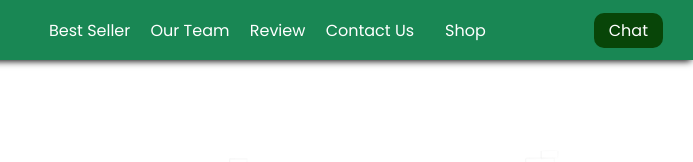
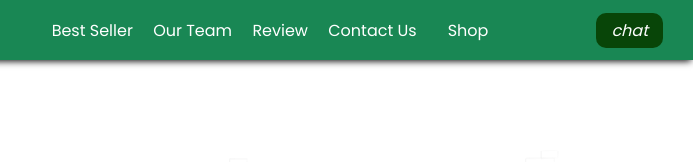
Before and after one commit to ekas19/kopi-kuy, a plain HTML site: page index.html in a window 1280 px wide. Shown: the top 162 px of the page, 587-1280 px from the left. Drawn offline with Linux system fonts and the light colour scheme.

Commit message:
Update index.html

```diff
--- a/index.html
+++ b/index.html
@@ -20,7 +20,9 @@
             <a href="#contact-us">Contact Us</a>
         </div>
         <a class="shop" href="produk.html">Shop</a>
-        <a class="chat" href="https://wa.me/nomor_hp_anda_pakai_62" target="_blank">Chat</a>
+        <a class="chat" href="https://wa.me/628821154679?text=halo kopi kuy mau tanya dong?">
+                    <i class="bi bi-whatsapp">chat</i>
+        </a>
     </nav>
 <header>
 <div class="kiri">
```
